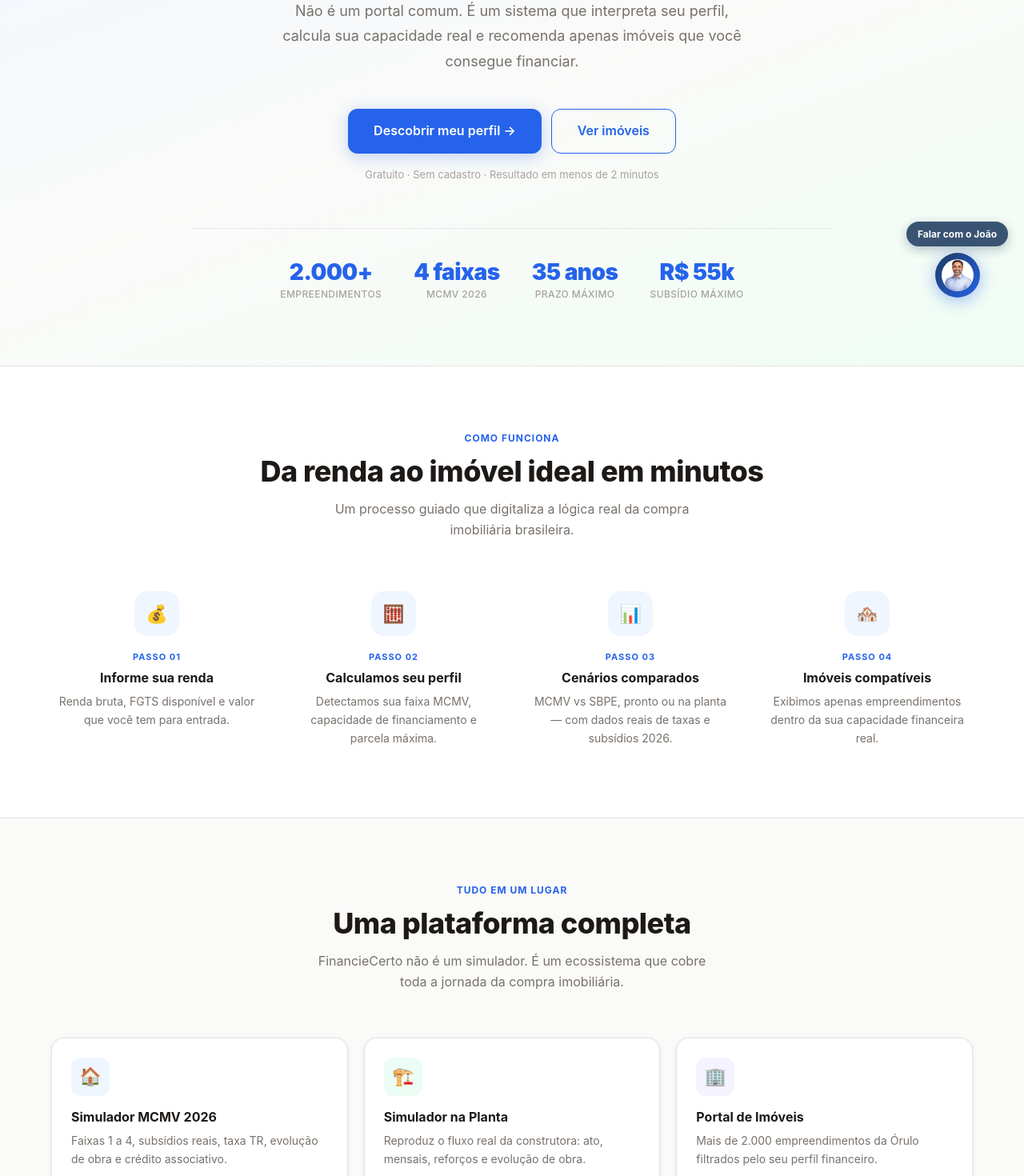
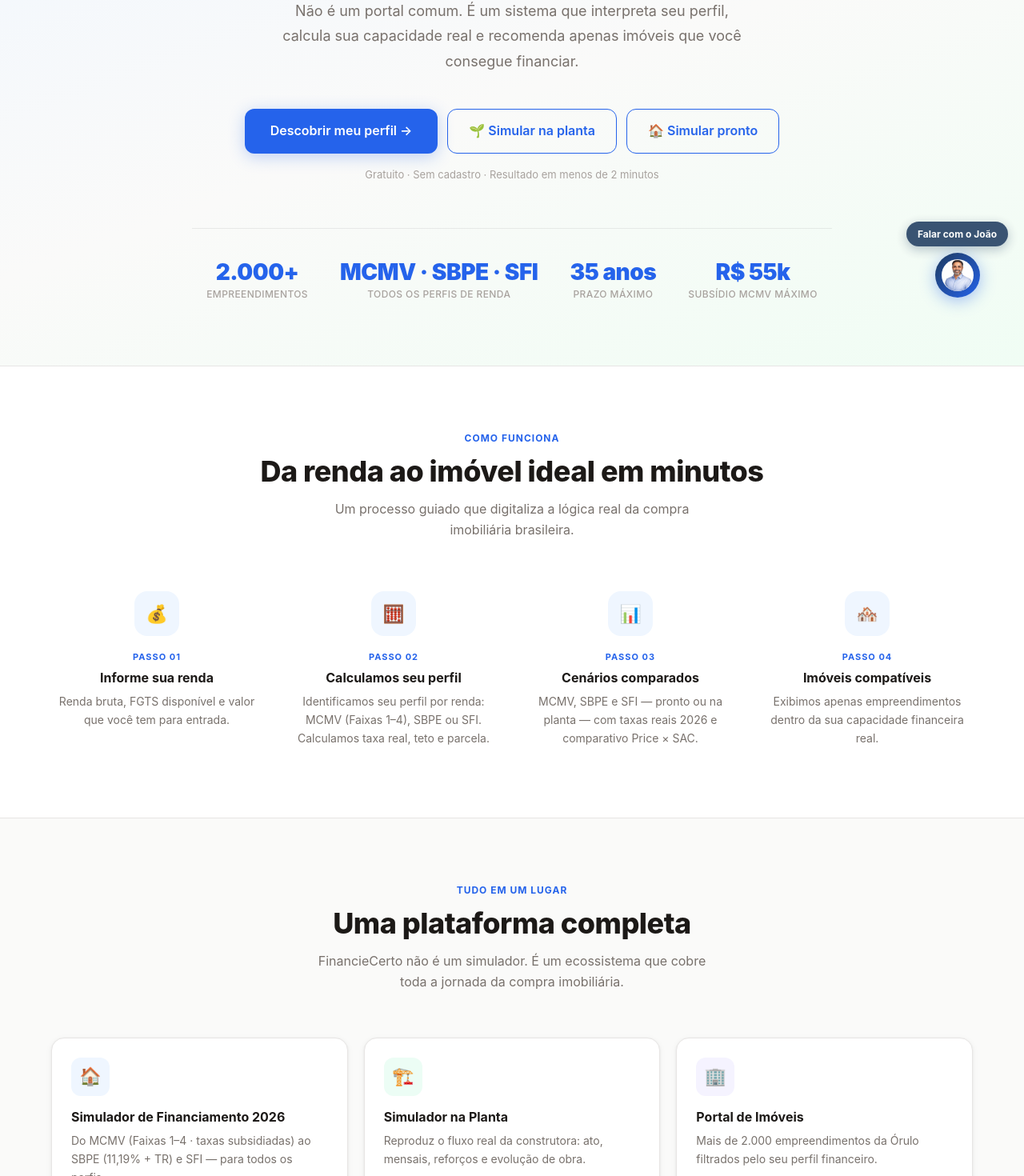
Before and after one commit to lucianomartim30-hue/financiecerto-next, a Next.js app: page / in a window 1280 px wide. Shown: the part 408-1878 px from the top of the page at 80% size. Built offline with nearby package versions, Linux system fonts and the light colour scheme.

Commit message:
fix: taxa SBPE correta (11,19%+TR), simuladores por perfil de renda, CTAs 3 opcoes

```diff
--- a/app/api/chat/route.ts
+++ b/app/api/chat/route.ts
@@ -58,11 +58,12 @@ Você não é um chatbot, FAQ ou árvore de respostas. Você é uma inteligênci
 
 **SBPE — Sistema Brasileiro de Poupança e Empréstimo**
 - Usa recursos da caderneta de poupança
-- Taxas de mercado: ≈ 10,5% a.a. + TR (referência 2026, varia por banco)
+- Taxa Caixa Econômica Federal 2026: 11,19% a.a. + TR (correntista) / 11,49% a.a. + TR (balcão) — varia por banco e perfil
+- IMPORTANTE: A taxa SBPE não é 10,5% — esse valor é exclusivo do MCMV Faixa 4. SBPE começa em 11,19%
 - Para imóveis acima dos tetos MCMV ou renda acima de R$ 13.000
 - SFH: imóveis até R$ 2,25 milhões (teto atualizado out/2025) — permite uso do FGTS, taxa máxima 12% a.a.
-- SFI: imóveis acima de R$ 2,25 milhões — sem FGTS, taxas livres de mercado
-- LTV máximo: geralmente 80%
+- SFI: imóveis acima de R$ 2,25 milhões — sem FGTS, taxas livres de mercado (~12,5% a.a.)
+- LTV máximo SFH: geralmente 80% (Price) ou 80% (SAC)
 
 **SAC vs Price (Tabela Price)**
 - SAC: amortização constante → parcelas decrescentes → menor custo total → 1ª parcela mais alta
--- a/app/page.tsx
+++ b/app/page.tsx
@@ -2,9 +2,9 @@ import Link from 'next/link';
 
 const STATS = [
   { value: '2.000+', label: 'Empreendimentos', href: '/imoveis' },
-  { value: '4 faixas', label: 'MCMV 2026', href: '/guia' },
+  { value: 'MCMV · SBPE · SFI', label: 'Todos os perfis de renda', href: '/simulador' },
   { value: '35 anos', label: 'Prazo máximo', href: '/simulador' },
-  { value: 'R$ 55k', label: 'Subsídio máximo', href: '/guia' },
+  { value: 'R$ 55k', label: 'Subsídio MCMV máximo', href: '/guia' },
 ];
 
 const STEPS = [
@@ -18,13 +18,13 @@ const STEPS = [
     num: '02',
     icon: '🧮',
     title: 'Calculamos seu perfil',
-    desc: 'Detectamos sua faixa MCMV, capacidade de financiamento e parcela máxima.',
+    desc: 'Identificamos seu perfil por renda: MCMV (Faixas 1–4), SBPE ou SFI. Calculamos taxa real, teto e parcela.',
   },
   {
     num: '03',
     icon: '📊',
     title: 'Cenários comparados',
-    desc: 'MCMV vs SBPE, pronto ou na planta — com dados reais de taxas e subsídios 2026.',
+    desc: 'MCMV, SBPE e SFI — pronto ou na planta — com taxas reais 2026 e comparativo Price × SAC.',
   },
   {
     num: '04',
@@ -37,8 +37,8 @@ const STEPS = [
 const FEATURES = [
   {
     icon: '🏠',
-    title: 'Simulador MCMV 2026',
-    desc: 'Faixas 1 a 4, subsídios reais, taxa TR, evolução de obra e crédito associativo.',
+    title: 'Simulador de Financiamento 2026',
+    desc: 'Do MCMV (Faixas 1–4 · taxas subsidiadas) ao SBPE (11,19% + TR) e SFI — para todos os perfis.',
     color: 'var(--primary-light)',
     textColor: 'var(--primary)',
   },
@@ -149,8 +149,11 @@ export default function Home() {
             <Link href="/simulador" className="btn-primary" style={{ fontSize: '16px', padding: '15px 32px' }}>
               Descobrir meu perfil →
             </Link>
-            <Link href="/imoveis" className="btn-outline" style={{ fontSize: '16px', padding: '14px 32px' }}>
-              Ver imóveis
+            <Link href="/simulador/na-planta" className="btn-outline" style={{ fontSize: '16px', padding: '14px 26px' }}>
+              🌱 Simular na planta
+            </Link>
+            <Link href="/simulador" className="btn-outline" style={{ fontSize: '16px', padding: '14px 26px' }}>
+              🏠 Simular pronto
             </Link>
           </div>
 
@@ -294,7 +297,7 @@ export default function Home() {
               {
                 icon: '🎯',
                 title: 'Baseado na realidade',
-                desc: 'Usamos as faixas, taxas e limites reais do MCMV 2026, não estimativas genéricas.',
+                desc: 'Taxas reais: MCMV 2026 (subsidiadas), SBPE Caixa (11,19% a.a. + TR) e SFI — não estimativas genéricas.',
               },
               {
                 icon: '🏗️',
@@ -344,8 +347,11 @@ export default function Home() {
             <Link href="/simulador" className="btn-primary" style={{ fontSize: '16px', padding: '16px 36px' }}>
               Descobrir meu perfil →
             </Link>
-            <Link href="/guia" className="btn-outline" style={{ fontSize: '16px', padding: '15px 28px' }}>
-              📘 Ver o guia completo
+            <Link href="/simulador/na-planta" className="btn-outline" style={{ fontSize: '16px', padding: '15px 24px' }}>
+              🌱 Simular na planta
+            </Link>
+            <Link href="/simulador" className="btn-outline" style={{ fontSize: '16px', padding: '15px 24px' }}>
+              🏠 Simular pronto
             </Link>
           </div>
         </div>
--- a/app/simulador/na-planta/page.tsx
+++ b/app/simulador/na-planta/page.tsx
@@ -467,7 +467,7 @@ function NaPlantaContent() {
               {rendaDigitada > 0 && !faixaRenda && (
                 <div style={{ background: '#eff6ff', border: '1px solid #bfdbfe', borderRadius: '10px', padding: '10px 14px', marginTop: '-8px' }}>
                   <p style={{ fontSize: '13px', color: '#1d4ed8' }}>
-                    ℹ️ Renda acima dos limites MCMV — modalidade <strong>SBPE</strong> (10,5% a.a.)
+                    💼 <strong>Perfil SBPE</strong> — taxa Caixa {TAXA_SBPE_ANUAL.toFixed(2).replace('.', ',')}% a.a. + TR · imóveis SFH até R$ 2,25M · FGTS permitido
                   </p>
                 </div>
               )}
--- a/app/simulador/page.tsx
+++ b/app/simulador/page.tsx
@@ -116,7 +116,7 @@ function BtnPrimario({ label, onClick, disabled }: { label: string; onClick: ()
 // Hero escuro — mesmo estilo da na-planta
 function Hero({ etapa }: { etapa: number }) {
   const heroCopy: Record<number, { tag: string; titulo: string; sub: string }> = {
-    0: { tag: 'Simulador FinancieCerto 2026', titulo: 'Primeiro entenda\nseu perfil.', sub: 'MCMV · SBPE · FGTS · subsídio — antes de ver qualquer imóvel.' },
+    0: { tag: 'Simulador FinancieCerto 2026', titulo: 'Primeiro entenda\nseu perfil.', sub: 'Qualquer renda, qualquer imóvel — identificamos MCMV, SBPE ou SFI e mostramos taxas e teto reais.' },
     1: { tag: 'Passo 1 de 6', titulo: 'Qual é a sua\nrenda familiar?', sub: 'Usamos a renda bruta para calcular faixa, taxa e comprometimento.' },
     2: { tag: 'Passo 2 de 6', titulo: 'Você tem FGTS\ndisponível?', sub: 'O FGTS amplia seu poder de compra e reduz o valor financiado.' },
     3: { tag: 'Passo 3 de 6', titulo: 'Tem entrada\noutra reserva?', sub: 'Entrada própria reduz o financiamento e pode melhorar a aprovação.' },
@@ -187,11 +187,11 @@ function BadgeModalidade({ renda }: { renda: number }) {
   }
   return (
     <div style={{ marginBottom: 20 }}>
-      <span style={{ display: 'inline-block', padding: '4px 14px', borderRadius: 99, background: '#E6F1FB', color: '#185FA5', fontSize: 13, fontWeight: 700, marginBottom: 6 }}>
-        SBPE (SFH) · {TAXA_SBPE_ANUAL}% a.a. + TR
+      <span style={{ display: 'inline-block', padding: '6px 16px', borderRadius: 99, background: '#E6F1FB', color: '#185FA5', fontSize: 14, fontWeight: 800, marginBottom: 8, border: '1.5px solid #185FA544' }}>
+        💼 Perfil SBPE · {TAXA_SBPE_ANUAL}% a.a. + TR
       </span>
       <p style={{ fontSize: 12, color: 'var(--text-faint)', margin: 0 }}>
-        Renda acima do MCMV · Caixa Econômica Federal · imóveis até {formatBRL(TETO_SFH)}
+        Financiamento bancário convencional · imóveis SFH até {formatBRL(TETO_SFH)} · FGTS permitido · também opera no SFI acima desse valor
       </p>
     </div>
   );
@@ -377,10 +377,10 @@ function SimuladorInner() {
     <Etapa etapa={0}>
       <div style={{ display: 'grid', gap: 10, marginBottom: 32 }}>
         {[
-          { ico: '📊', txt: 'Faixa MCMV, SBPE ou SFI — detectados pelo seu perfil', cor: '#2563eb', bg: '#EFF6FF' },
-          { ico: '🏦', txt: 'Taxa real da Caixa Econômica Federal + subsídio estimado', cor: '#0F6E56', bg: '#F0FDF9' },
-          { ico: '🏗️', txt: 'Simule imóvel pronto, em obras ou na planta', cor: '#7C3AED', bg: '#F5F3FF' },
-          { ico: '🏠', txt: 'Veja imóveis compatíveis com seu perfil ao final', cor: '#B45309', bg: '#FFFBEB' },
+          { ico: '📊', txt: 'Renda define seu perfil: MCMV (F1–F4), SBPE ou SFI — detectados automaticamente', cor: '#2563eb', bg: '#EFF6FF' },
+          { ico: '🏦', txt: 'Taxa real: SBPE 11,19% + TR (Caixa), MCMV subsidiado ou SFI — nunca estimativa genérica', cor: '#0F6E56', bg: '#F0FDF9' },
+          { ico: '🏗️', txt: 'Simule imóvel pronto, em obras ou na planta — para qualquer faixa de renda', cor: '#7C3AED', bg: '#F5F3FF' },
+          { ico: '🏠', txt: 'Imóveis compatíveis com seu poder de compra real ao final da simulação', cor: '#B45309', bg: '#FFFBEB' },
         ].map(({ ico, txt, cor, bg }) => (
           <div key={txt} style={{ display: 'flex', gap: 12, alignItems: 'flex-start', padding: '14px 16px', background: bg, borderRadius: 12, borderLeft: `4px solid ${cor}` }}>
             <span style={{ fontSize: 20, flexShrink: 0 }}>{ico}</span>
```
